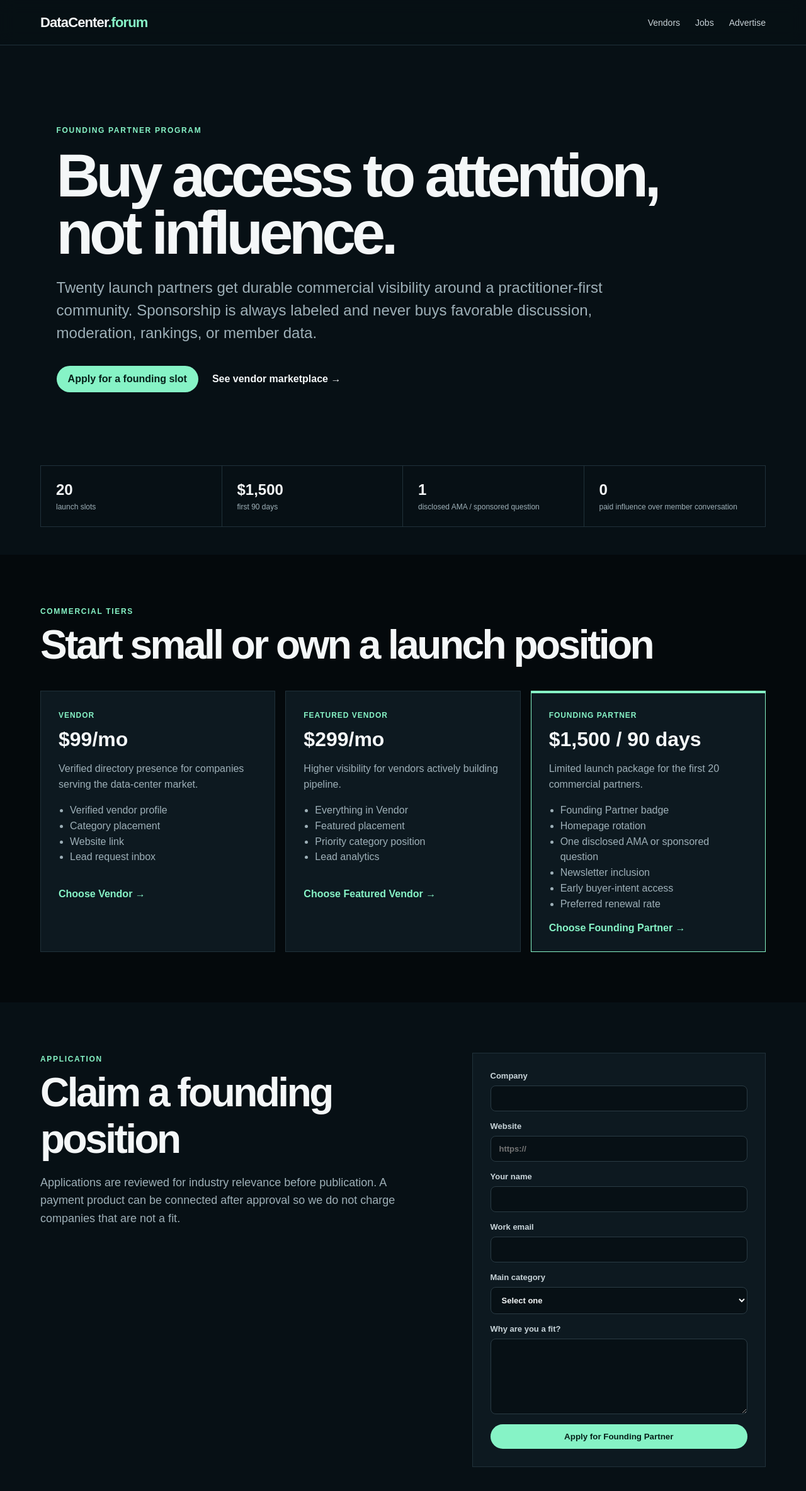
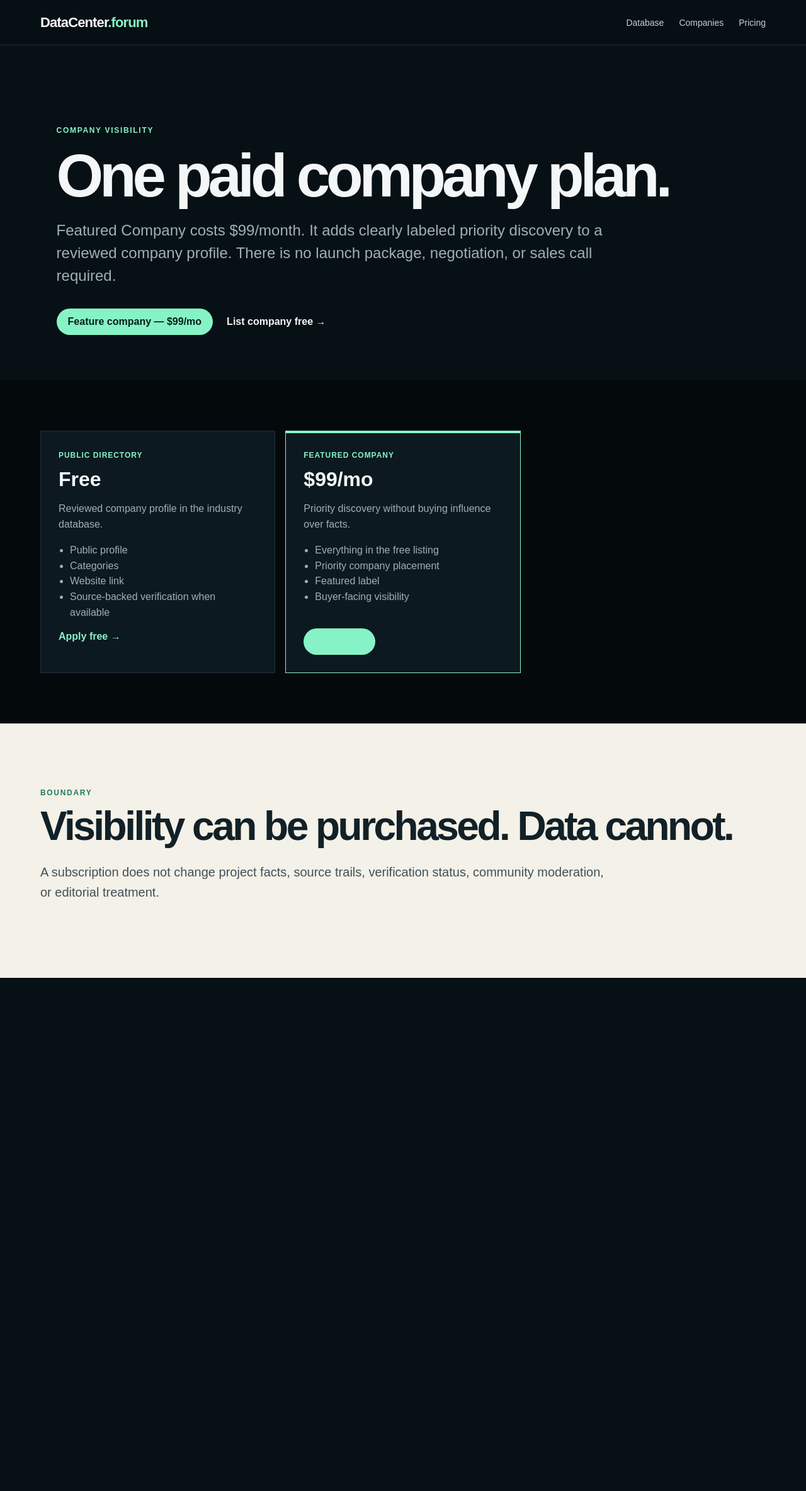
Before and after one commit to DopestT/data-center.forum, a Next.js app: page /partners in a window 1280 px wide. Shown: the top 2368 px of the page at 63% size. After the commit the page ends 1553 px from the top, so only its background shows below. Built offline with nearby package versions, Linux system fonts and the light colour scheme.

Commit message:
Replace legacy founding offer with $99 featured company

```diff
--- a/app/partners/page.tsx
+++ b/app/partners/page.tsx
@@ -1,36 +1,43 @@
 import Link from "next/link";
-import { foundingPlans, vendorCategories } from "../../lib/monetization";
+import { checkoutLinks } from "../../lib/monetization";
 
-export default async function PartnersPage({ searchParams }: { searchParams: Promise<{ applied?: string }> }) {
-  const query = await searchParams;
+export default function PartnersPage() {
   return (
     <main>
-      <header className="topbar"><Link className="brand" href="/">DataCenter<span>.forum</span></Link><nav><Link href="/vendors">Vendors</Link><Link href="/jobs">Jobs</Link><Link href="/advertise">Advertise</Link></nav></header>
+      <header className="topbar">
+        <Link className="brand" href="/">DataCenter<span>.forum</span></Link>
+        <nav><Link href="/database">Database</Link><Link href="/vendors">Companies</Link><Link href="/pricing">Pricing</Link></nav>
+      </header>
+
       <section className="commerceHero">
-        <span className="kicker">FOUNDING PARTNER PROGRAM</span>
-        <h1>Buy access to attention, not influence.</h1>
-        <p>Twenty launch partners get durable commercial visibility around a practitioner-first community. Sponsorship is always labeled and never buys favorable discussion, moderation, rankings, or member data.</p>
-        <div className="heroActions"><a className="buttonLink" href="#apply">Apply for a founding slot</a><Link href="/vendors">See vendor marketplace →</Link></div>
+        <span className="kicker">COMPANY VISIBILITY</span>
+        <h1>One paid company plan.</h1>
+        <p>Featured Company costs $99/month. It adds clearly labeled priority discovery to a reviewed company profile. There is no launch package, negotiation, or sales call required.</p>
+        <div className="heroActions">
+          <a className="buttonLink" href={checkoutLinks.featuredCompany} target="_blank" rel="noreferrer">Feature company — $99/mo</a>
+          <Link href="/vendors#apply">List company free →</Link>
+        </div>
       </section>
-      <section className="section compactSection">
-        <div className="metricStrip"><div><strong>20</strong><span>launch slots</span></div><div><strong>$1,500</strong><span>first 90 days</span></div><div><strong>1</strong><span>disclosed AMA / sponsored question</span></div><div><strong>0</strong><span>paid influence over member conversation</span></div></div>
+
+      <section className="section darkSection">
+        <div className="pricingGrid">
+          <article className="priceCard">
+            <span>PUBLIC DIRECTORY</span><h3>Free</h3><p>Reviewed company profile in the industry database.</p>
+            <ul><li>Public profile</li><li>Categories</li><li>Website link</li><li>Source-backed verification when available</li></ul>
+            <Link href="/vendors#apply">Apply free →</Link>
+          </article>
+          <article className="priceCard featuredPrice">
+            <span>FEATURED COMPANY</span><h3>$99/mo</h3><p>Priority discovery without buying influence over facts.</p>
+            <ul><li>Everything in the free listing</li><li>Priority company placement</li><li>Featured label</li><li>Buyer-facing visibility</li></ul>
+            <a className="buttonLink" href={checkoutLinks.featuredCompany} target="_blank" rel="noreferrer">Subscribe</a>
+          </article>
+        </div>
       </section>
-      <section className="section darkSection">
-        <div className="sectionHead"><div><span className="kicker">COMMERCIAL TIERS</span><h2>Start small or own a launch position</h2></div></div>
-        <div className="pricingGrid">{foundingPlans.map((plan) => <article className={`priceCard ${plan.name === "Founding Partner" ? "featuredPrice" : ""}`} key={plan.name}><span>{plan.name}</span><h3>{plan.price}</h3><p>{plan.description}</p><ul>{plan.features.map((feature) => <li key={feature}>{feature}</li>)}</ul><a href="#apply">Choose {plan.name} →</a></article>)}</div>
-      </section>
-      <section id="apply" className="section commerceSplit">
-        <div><span className="kicker">APPLICATION</span><h2>Claim a founding position</h2><p>Applications are reviewed for industry relevance before publication. A payment product can be connected after approval so we do not charge companies that are not a fit.</p>{query.applied === "1" && <p className="successNotice">Application received.</p>}</div>
-        <form className="commerceForm" action="/api/vendor-applications" method="post">
-          <input type="hidden" name="requested_plan" value="founding_partner" />
-          <label>Company<input name="company_name" required maxLength={120} /></label>
-          <label>Website<input name="website" type="url" placeholder="https://" /></label>
-          <label>Your name<input name="contact_name" required maxLength={120} /></label>
-          <label>Work email<input name="contact_email" type="email" required /></label>
-          <label>Main category<select name="category" required defaultValue=""><option value="" disabled>Select one</option>{vendorCategories.map((category) => <option key={category}>{category}</option>)}</select></label>
-          <label>Why are you a fit?<textarea name="notes" required minLength={10} maxLength={2000} /></label>
-          <button type="submit">Apply for Founding Partner</button>
-        </form>
+
+      <section className="section intel">
+        <span className="kicker">BOUNDARY</span>
+        <h2>Visibility can be purchased. Data cannot.</h2>
+        <p>A subscription does not change project facts, source trails, verification status, community moderation, or editorial treatment.</p>
       </section>
     </main>
   );
```
